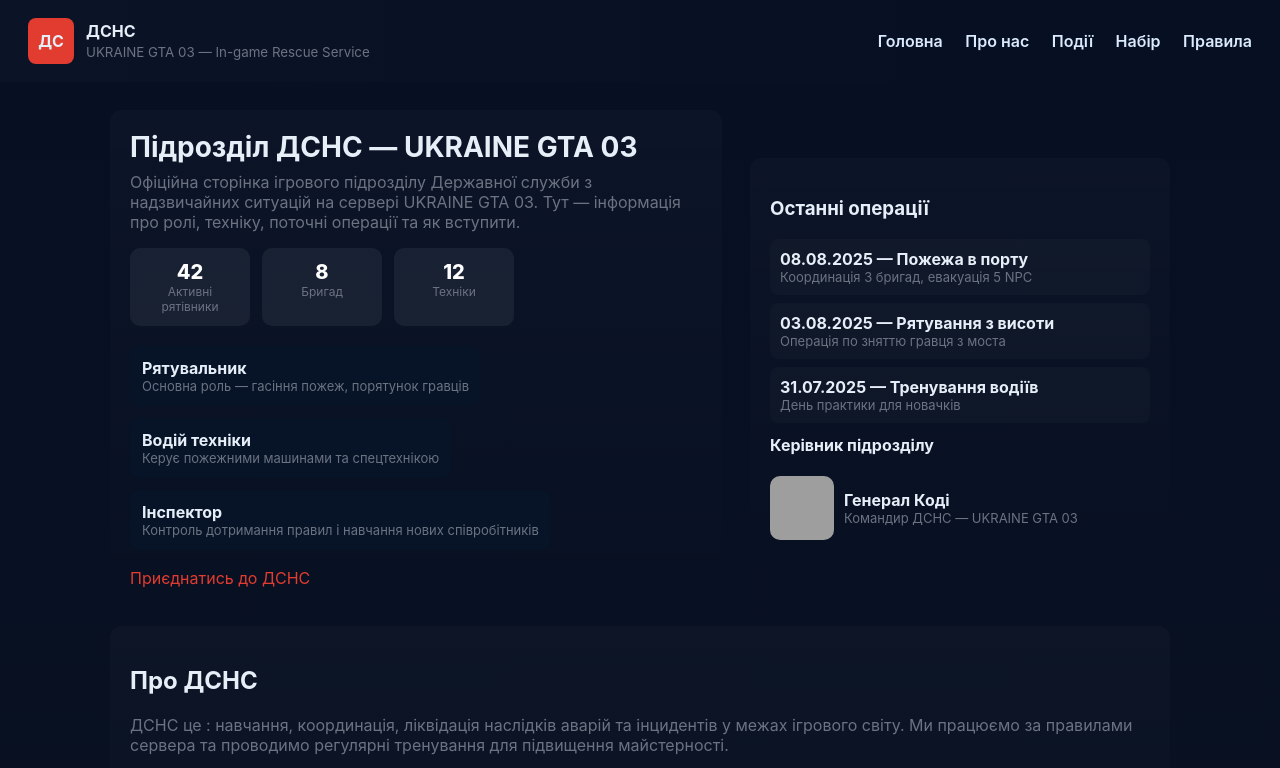
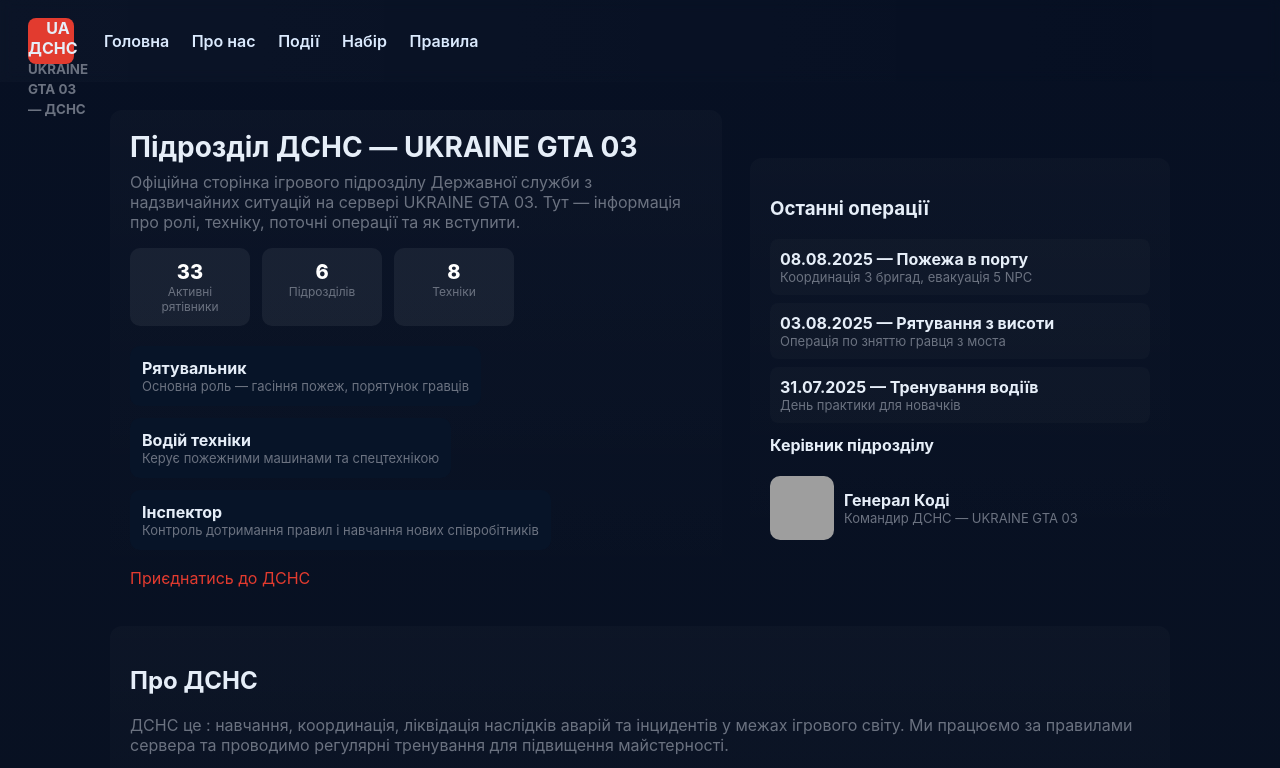
Before and after one commit to Ihor928/DSNSGY, a plain HTML site: page index.html in a window 1280 px wide. Shown: the top 768 px of the page. Drawn offline with Linux system fonts and the light colour scheme; grey boxes are pictures that could not be loaded.

Commit message:
Update index.html

```diff
--- a/index.html
+++ b/index.html
@@ -38,10 +38,10 @@
 <body>
   <header>
     <div class="logo">
-      <div class="mark">ДС</div>
+      <div class="mark">UA</https://en.wikipedia.org/wiki/State_Emergency_Service_of_Ukraine#/media/File:DSNS_emblem_2016.svg>
       <div>
         <strong>ДСНС</strong><br>
-        <small style="color:var(--muted)">UKRAINE GTA 03 — In-game Rescue Service</small>
+        <small style="color:var(--muted)">UKRAINE GTA 03 — ДСНС</small>
       </div>
     </div>
     <nav>
@@ -59,9 +59,9 @@
         <h1>Підрозділ ДСНС — UKRAINE GTA 03</h1>
         <p class="lead">Офіційна сторінка ігрового підрозділу Державної служби з надзвичайних ситуацій на сервері UKRAINE GTA 03. Тут — інформація про ролі, техніку, поточні операції та як вступити.</p>
         <div class="stats">
-          <div class="stat"><div style="font-size:20px;font-weight:800;color:#fff">42</div><div style="font-size:12px;color:var(--muted)">Активні рятівники</div></div>
-          <div class="stat"><div style="font-size:20px;font-weight:800;color:#fff">8</div><div style="font-size:12px;color:var(--muted)">Бригад</div></div>
-          <div class="stat"><div style="font-size:20px;font-weight:800;color:#fff">12</div><div style="font-size:12px;color:var(--muted)">Техніки</div></div>
+          <div class="stat"><div style="font-size:20px;font-weight:800;color:#fff">33</div><div style="font-size:12px;color:var(--muted)">Активні рятівники</div></div>
+          <div class="stat"><div style="font-size:20px;font-weight:800;color:#fff">6</div><div style="font-size:12px;color:var(--muted)">Підрозділів</div></div>
+          <div class="stat"><div style="font-size:20px;font-weight:800;color:#fff">8</div><div style="font-size:12px;color:var(--muted)">Техніки</div></div>
         </div>
 
         <div class="roles">
```
